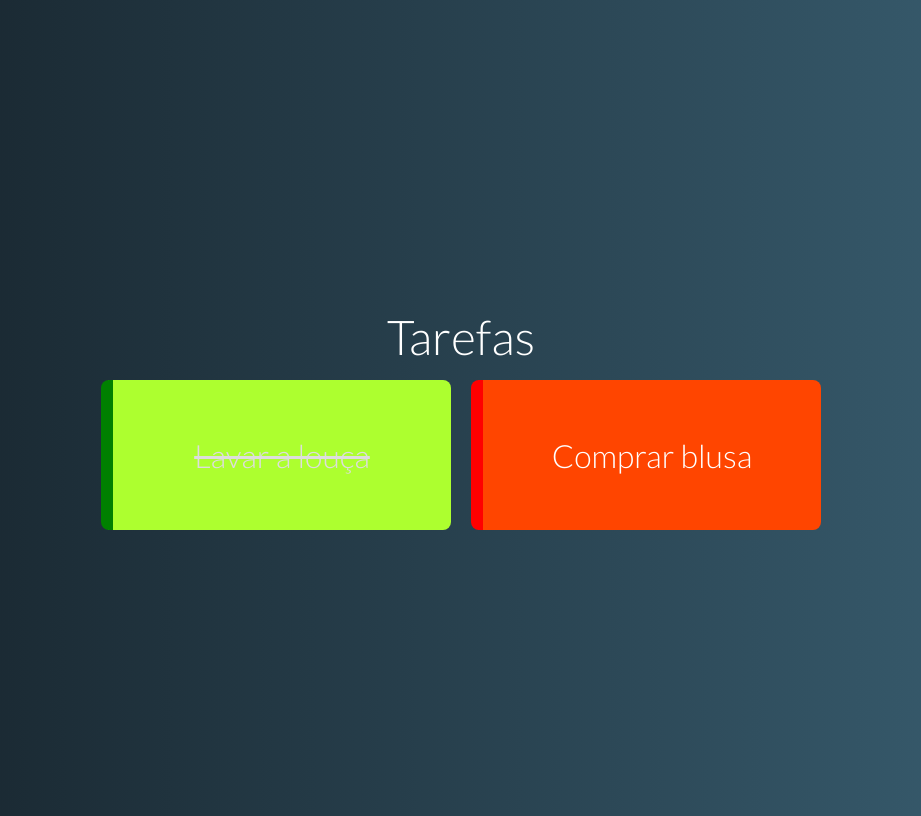
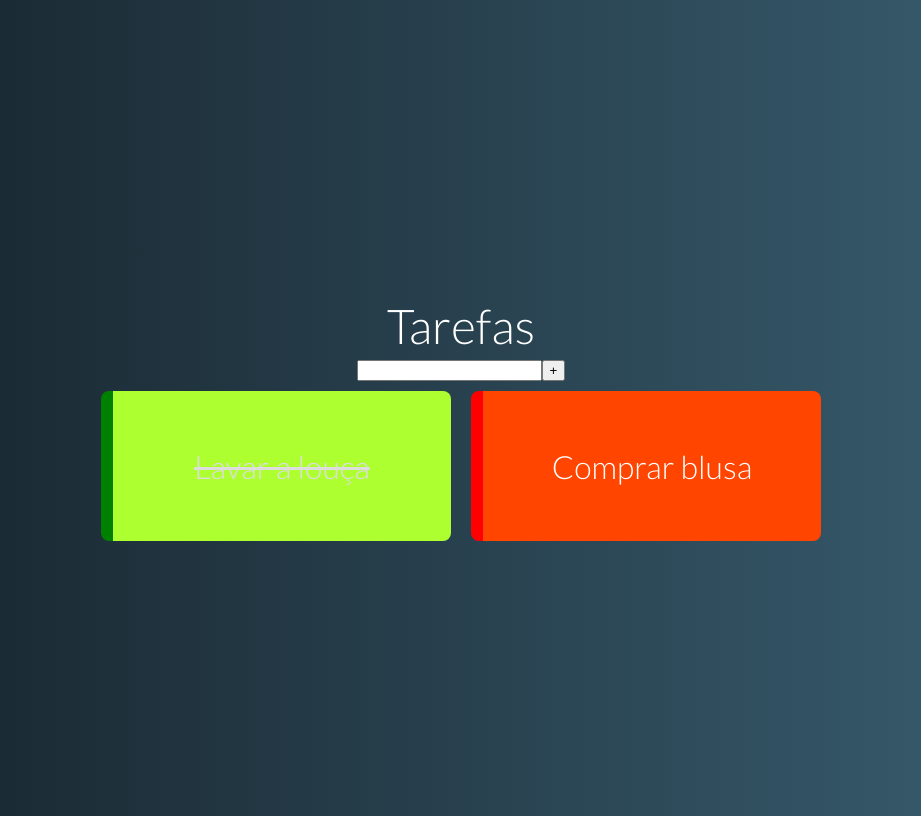
Before and after one commit to hugopedro/Vue, a Vue app in the folder projeto02-tarefas/tarefas/: page / in a window 1280 px wide. Shown: the whole page, without its empty margins (179-1100 px from the left). Built offline with nearby package versions, Linux system fonts and the light colour scheme.

Commit message:
Componente Nova Tarefa #01

```diff
--- a/projeto02-tarefas/tarefas/src/App.vue
+++ b/projeto02-tarefas/tarefas/src/App.vue
@@ -1,22 +1,37 @@
 <template>
 	<div id="app">
 		<h1>Tarefas</h1>
+		<NewTask @taskAdded="addTask" />
 		<TaskGrid :tasks="tasks"/>
 	</div>
 </template>
 
 <script>
+import NewTask from './components/NewTask.vue'
 import TaskGrid from './components/TaskGrid.vue'
 
 
 export default {
-	components: { TaskGrid },
+	components: { NewTask, TaskGrid },
 	data() {
 		return {
 			tasks: [
 				{ name: 'Lavar a louça', pending: false},
 				{ name: 'Comprar blusa', pending: true}
 			]
+		}
+	},
+	methods: {
+		addTask(task) {
+			const sameName = t => t.name === task.name
+			const reallyNew = this.tasks.filter(sameName).length == 0 //verifica se nenhum elemento tem o mesmo nome
+			// ^filtre todas as tasks que tem o mesmo nome, se o array final for vazio quer dizer que nao tem task igual
+			if (reallyNew) {
+				this.tasks.push({
+					name: task.name,
+					pending: task.pending ||  true
+				})
+			}
 		}
 	}
 }
--- /dev/null
+++ b/projeto02-tarefas/tarefas/src/components/NewTask.vue
@@ -0,0 +1,30 @@
+<template>
+  <div class="new-task">
+      <input v-model="name" @keydown.enter="add" type="text">
+      <button @click="add">+</button>
+  </div>
+</template>
+
+<script>
+export default {
+    data() {
+        return {
+            name: ''
+        }
+    },
+    methods: {
+        add() {
+            // o objetivo do método adicionar é emitir um evento que foi adicionado ao elemento
+            // é notificar o componente-pai (que é o app) que uma task foi adicionada
+            // é o componente pai que tem os dados (App.vue linha 18), entao lá é pra adicionar uma nova lista de array
+            this.$emit('taskAdded', {name:this.name})
+            //alem de emitir o evento deseja-se limpar o valor do evento para poder emitir uma nova task
+            this.name = '' //limpa o input
+        }
+    }
+}
+</script>
+
+<style>
+
+</style>
```
